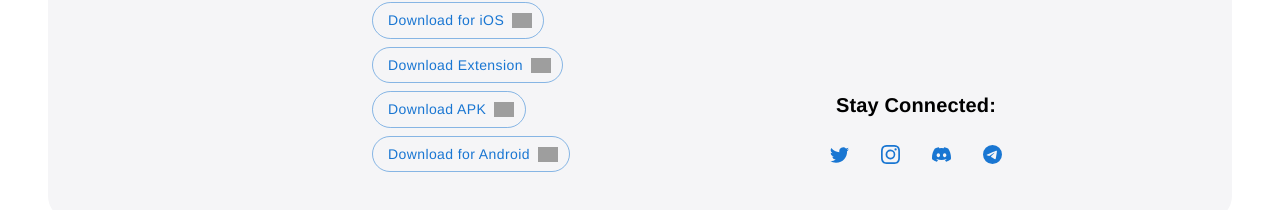
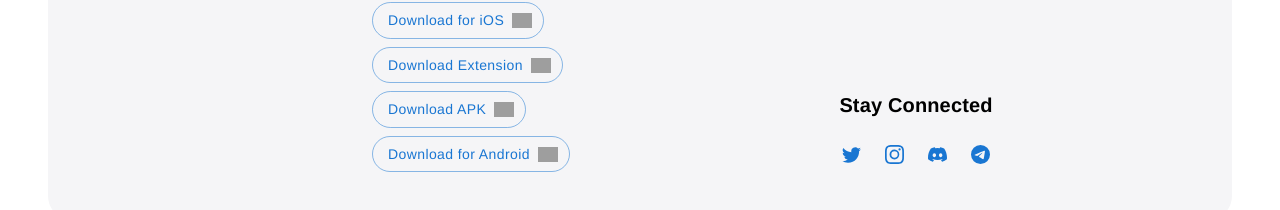
Before and after one commit to Aftab862/metaplayWallet, a React (Vite) app: page /cookie-notice in a window 1280 px wide. Shown: the part 1830-2040 px from the top of the page. Built offline with nearby package versions, Linux system fonts and the light colour scheme; grey boxes are pictures that could not be loaded.

Commit message:
fix footer issue

```diff
--- a/src/sections/footer.jsx
+++ b/src/sections/footer.jsx
@@ -246,13 +246,13 @@ const Footer = () => {
                             variant="h6"
 
                         >
-                            Stay Connected:
+                            Stay Connected
                         </Typography>
 
                         <Box
                             display="flex"
                             flexWrap="wrap"
-                            gap={2}
+                            gap={1}
                             justifyContent="center"
 
                         >
```
